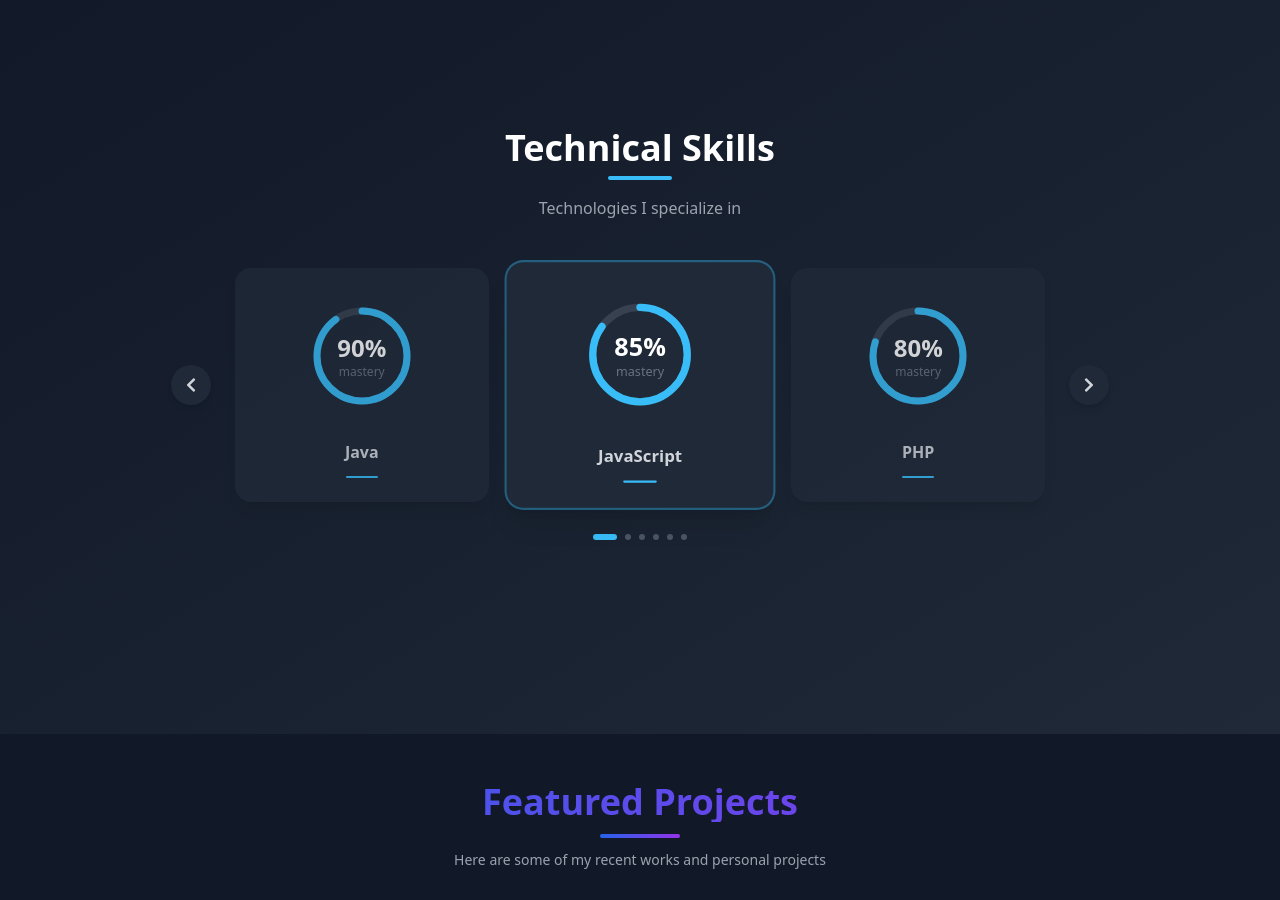
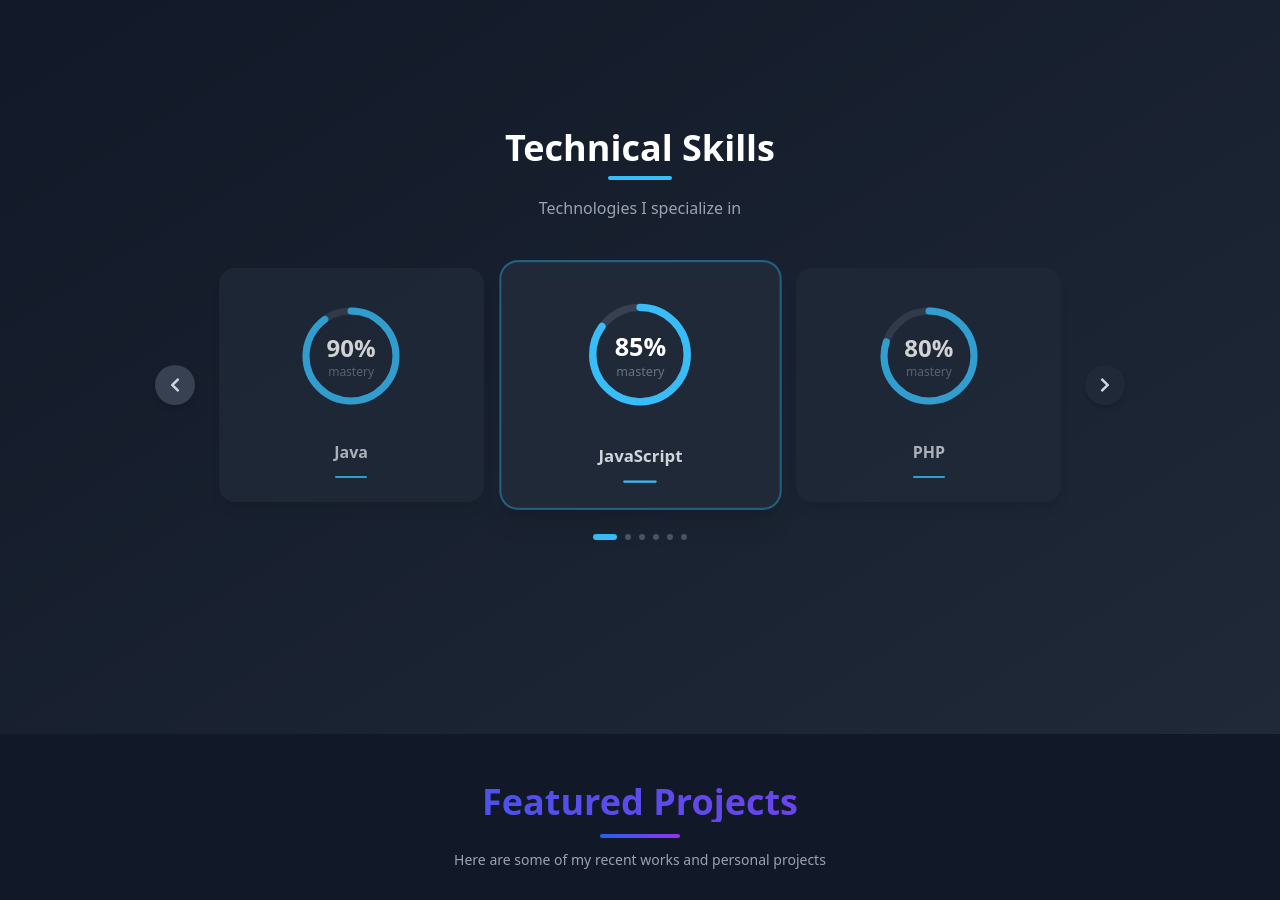
Before and after one commit to sebrinamusbah/sebrinamusbah.github.io, a React (Vite) app: page / in a window 1280 px wide. Shown: the part 1540-2440 px from the top of the page. Built offline with nearby package versions, Linux system fonts and the light colour scheme; grey boxes are pictures that could not be loaded.

Commit message:
Update Skills.jsx

```diff
--- a/src/components/Skills.jsx
+++ b/src/components/Skills.jsx
@@ -37,9 +37,9 @@ function Skills() {
   return (
     <section
       id="skills"
-      className="py-20 min-h-screen flex items-center bg-gradient-to-br from-gray-50 to-gray-100 dark:from-gray-900 dark:to-gray-800"
+      className="py-20 min-h-screen flex items-center bg-gradient-to-br  from-gray-50 to-gray-100 dark:from-gray-900 dark:to-gray-800"
     >
-      <div className="w-full max-w-7xl mx-auto px-4 sm:px-6 lg:px-8">
+      <div className="w-full max-w-7xl mx-auto px-4 sm:px-6 lg:px-2 ">
         {/* Header */}
         <div className="text-center mb-12">
           <h2 className="text-3xl sm:text-4xl font-bold text-gray-800 dark:text-white mb-2">
@@ -56,7 +56,7 @@ function Skills() {
           {/* Left Arrow */}
           <button
             onClick={prev}
-            className="flex-shrink-0 p-2 md:p-3 rounded-full bg-white dark:bg-gray-800 shadow-md hover:shadow-lg transition-all hover:scale-105 focus:outline-none"
+            className="flex-shrink-0 p-2 md:p-3 rounded-full bg-white dark:bg-gray-700 shadow-md hover:shadow-lg transition-all hover:scale-105 focus:outline-none"
             aria-label="Previous"
           >
             <FaChevronLeft className="text-gray-600 dark:text-gray-300 text-sm md:text-base" />
```
